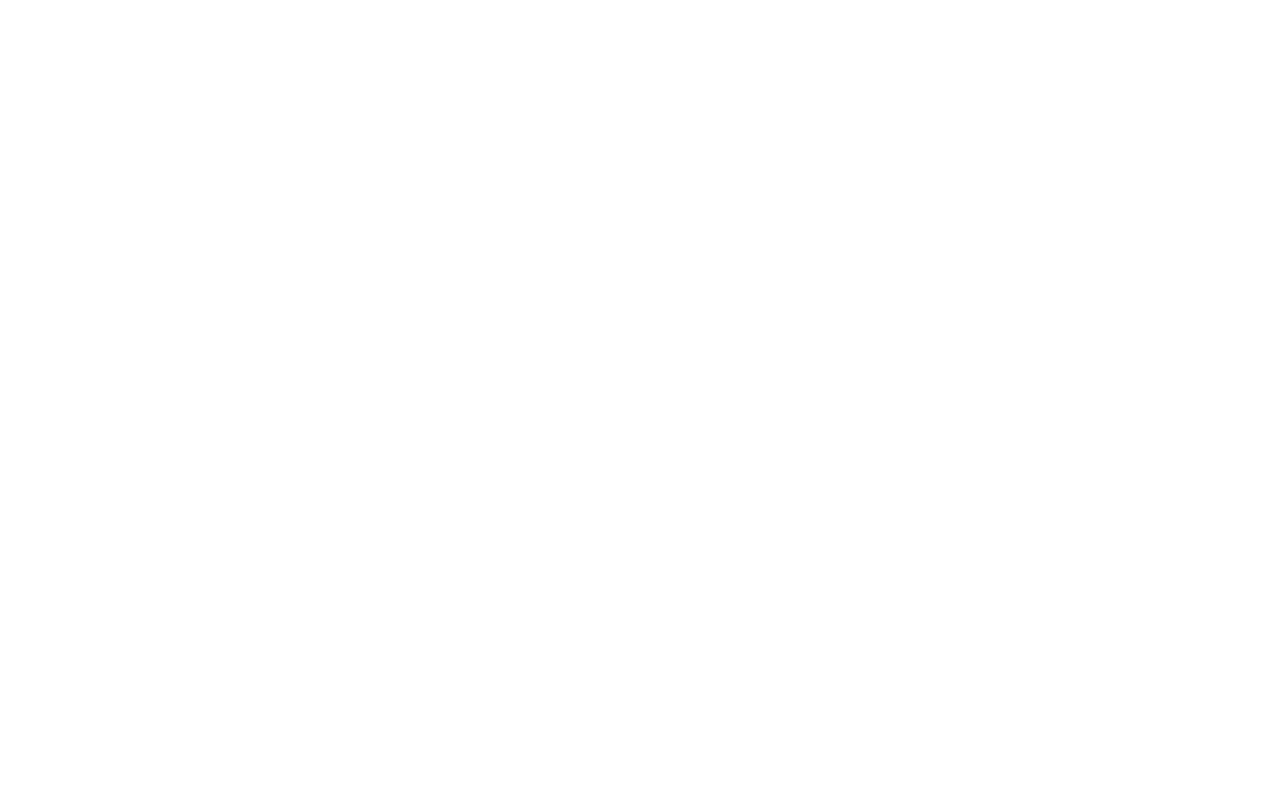
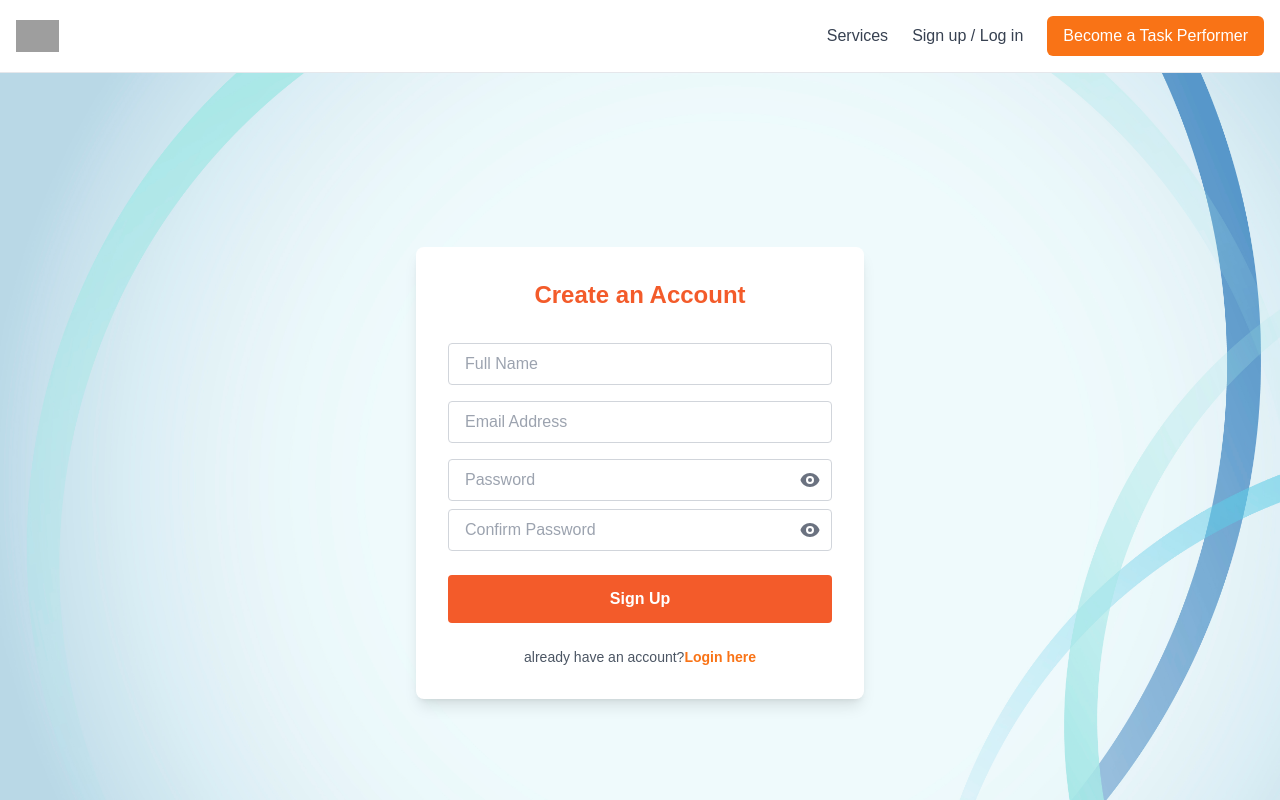
Before and after one commit to arthak6596/Task, a React (Vite) app: page /sign-up in a window 1280 px wide. Before the commit this address had no page. Built offline with nearby package versions, Linux system fonts and the light colour scheme; grey boxes are pictures that could not be loaded.

Commit message:
SUI-1.6.1 changed urls

```diff
--- a/src/App.jsx
+++ b/src/App.jsx
@@ -16,8 +16,8 @@
           <Route path="/" element={<Home />} />
           <Route path="/login" element={<Login />} />
           <Route path='/services' element={<Services />} />
-          <Route path='/signup' element={<SignUp />} />
-          <Route path='/forgotpassword' element={<ForgotPassword />} />
+          <Route path='/sign-up' element={<SignUp />} />
+          <Route path='/forgot-password' element={<ForgotPassword />} />
           <Route path="/become-a-task-performer" element={<BecomeATaskPerformer />} />
         </Routes>
       </div>
--- a/src/pages/Login.jsx
+++ b/src/pages/Login.jsx
@@ -1,11 +1,13 @@
 import React, { useState } from 'react';
 import Navbar from '../components/Navbar';
 import Footer from '../components/Footer';
+import { useNavigate } from 'react-router-dom';
 
 const Login = () => {
   const [email, setEmail] = useState('');
   const [password, setPassword] = useState('');
   const [showPassword, setShowPassword] = useState(false);
+  const navigate = useNavigate();
   const handleSubmit = (e) => {
     e.preventDefault();
     console.log('Login attempted with:', { email, password });
@@ -13,6 +15,9 @@
   const togglePasswordVisibility = () => {
     setShowPassword(!showPassword);
   };
+  const handleNavigation = (path)=>{
+    navigate(path);
+  }
   return (
     <>
     <Navbar />
@@ -79,7 +84,7 @@
             </div>
 
             <div className="mb-6">
-              <a href="/forgotpassword" className="text-Orange hover:text-orange-700 text-sm">Forgot password?</a>
+              <a href="" onClick={()=>handleNavigation('/forgot-password')} className="text-Orange hover:text-orange-700 text-sm">Forgot password?</a>
             </div>
 
             <button
@@ -94,7 +99,7 @@
           <div className="mt-6 text-center text-sm text-gray-600">
             <p>
             Don't have an account
-              <a href="/signup" className="text-yellow-500 text-sm  hover:text-Orange font-semibold"> Sign up</a>
+              <a href="" onClick={()=>handleNavigation('/sign-up')} className="text-yellow-500 text-sm  hover:text-Orange font-semibold"> Sign up</a>
             </p>
           </div>
         </div>
--- a/src/pages/SignUp.jsx
+++ b/src/pages/SignUp.jsx
@@ -1,6 +1,7 @@
 import React, { useState } from 'react';
 import Navbar from '../components/Navbar';
 import Footer from '../components/Footer';
+import { useNavigate } from 'react-router-dom';
 
 const SignUp = () => {
   const [name, setName] = useState('');
@@ -9,7 +10,7 @@
   const [confirmPassword, setConfirmPassword] = useState('');
   const [showPassword, setShowPassword] = useState(false);
   const [showConfirmPassword,setShowConfirmPassword] = useState(false);
-
+  const navigate = useNavigate();
   const handleSubmit = (e) => {
     e.preventDefault();
     console.log('Login attempted with:', { email, password });
@@ -20,6 +21,9 @@
   const toggleConfirmPasswordVisibility = () => {
     setShowConfirmPassword(!showConfirmPassword);
   };
+  const handleNavigation = (path)=>{
+    navigate(path);
+  }
   return (
     <>
     <Navbar/>
@@ -144,7 +148,7 @@
           <div className="mt-6 text-center text-sm text-gray-600">
             <p>
             already have an account?
-              <a href="/login" className="text-orange-500 text-md font-semibold  hover:text-Orange ">Login here</a>
+              <a href="" onClick={()=>handleNavigation('/login')} className="text-orange-500 text-md font-semibold  hover:text-Orange ">Login here</a>
             </p>
           </div>
         </div>
```
